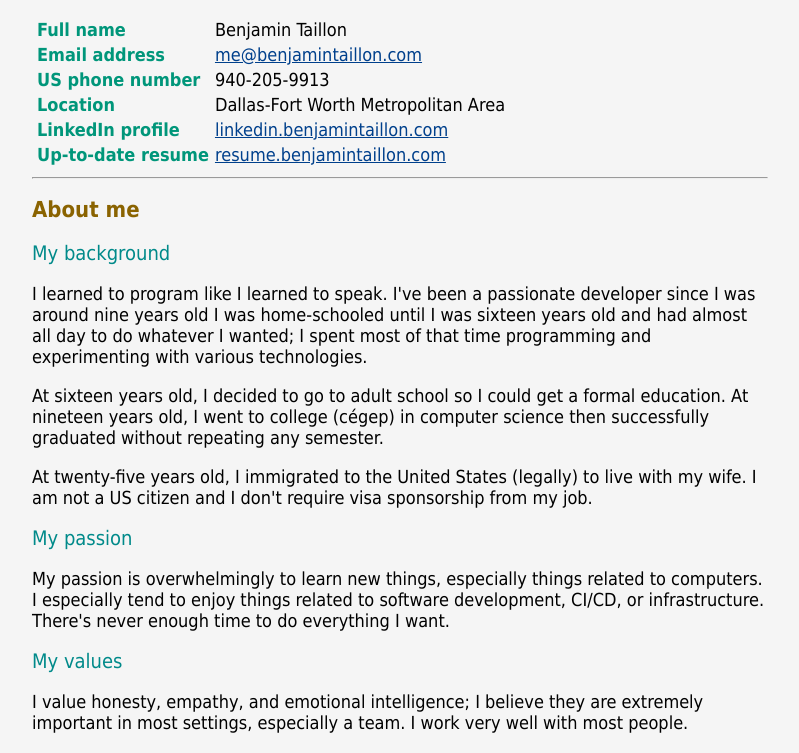
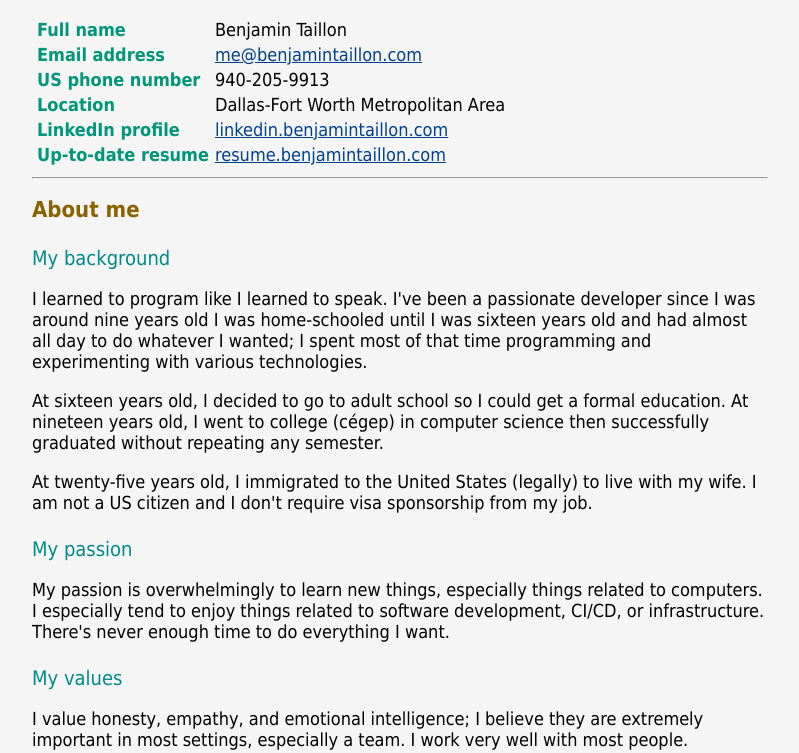
Before and after one commit to Benjamint22/resume, a website: page static/index.html in a window 1280 px wide. Shown: the top 753 px of the page, without its empty margins (240-1039 px from the left). Drawn offline with Linux system fonts and the light colour scheme.

Commit message:
added margin around articles

```diff
--- a/static/index.html
+++ b/static/index.html
@@ -68,6 +68,7 @@
 
       article {
         break-inside: avoid-page;
+        margin: 1.5rem 0;
       }
 
       #contact-info {
```
